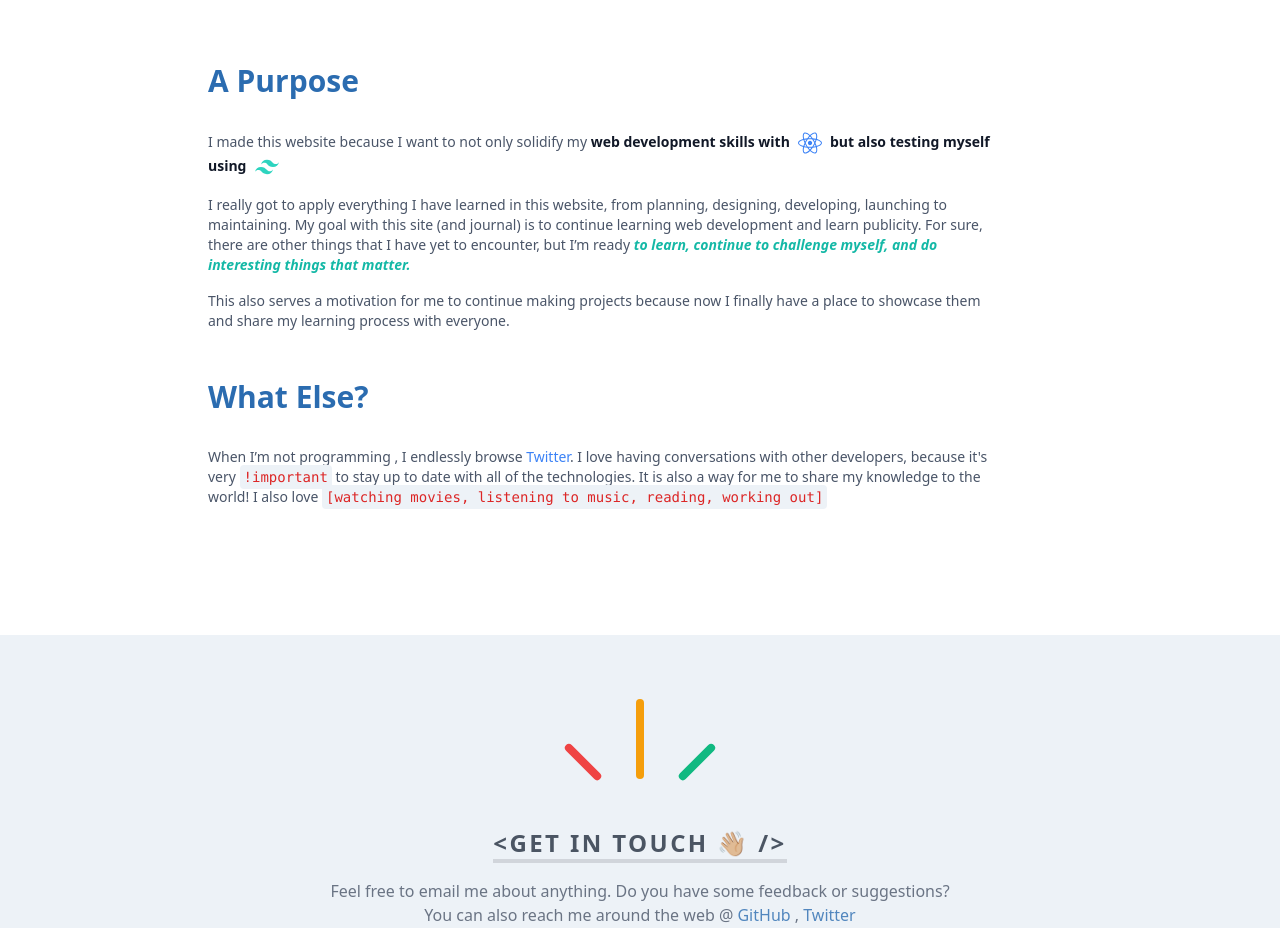
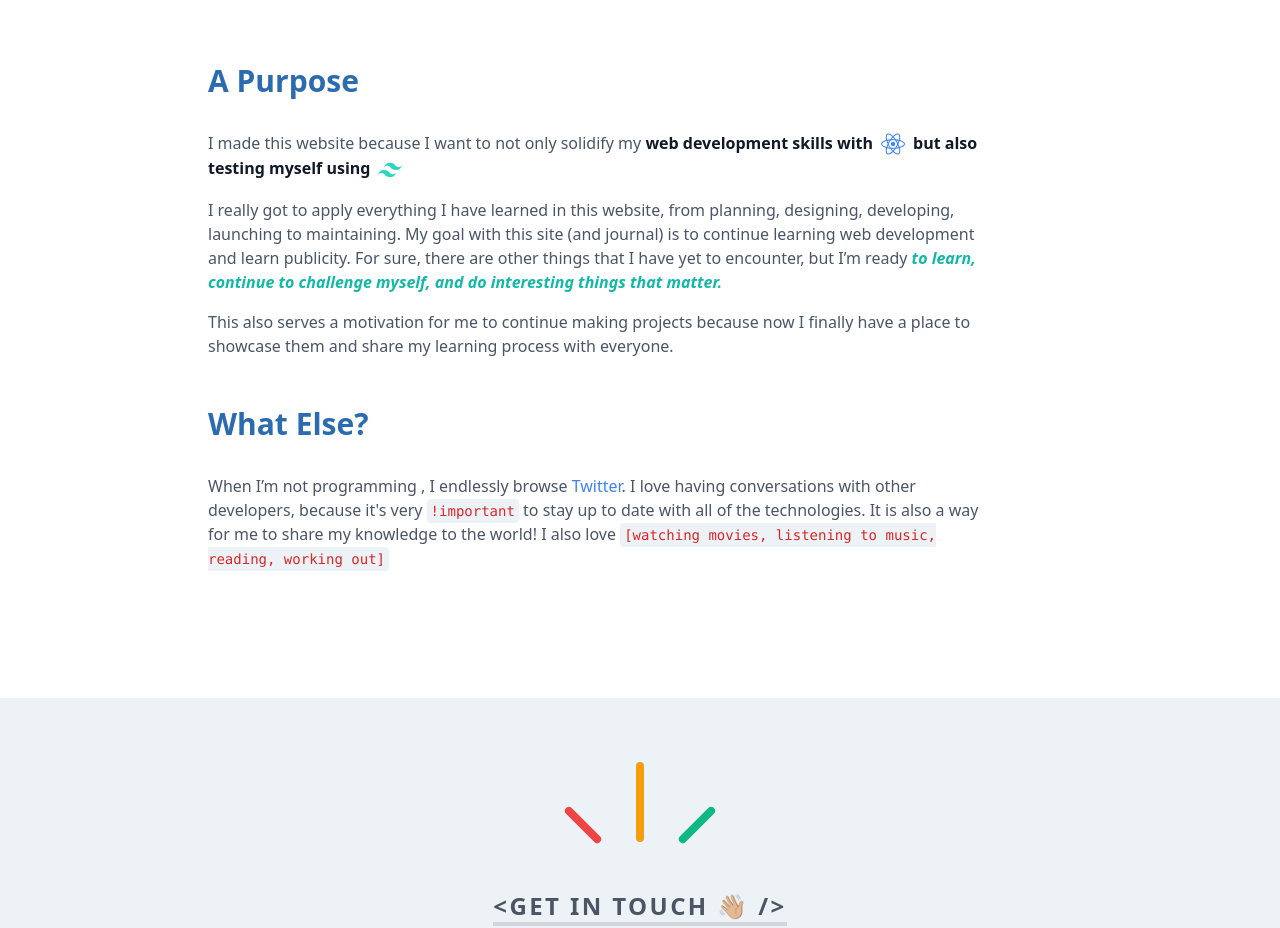
Before and after one commit to sonhoang95/personal-portfolio-v1, a React (Create React App) app: page /about in a window 1280 px wide. Shown: the part 880-1808 px from the top of the page. Built offline with nearby package versions, Linux system fonts and the light colour scheme.

Commit message:
increase font size on medium and large screen size on about me page

```diff
--- a/src/pages/Content.js
+++ b/src/pages/Content.js
@@ -10,7 +10,7 @@ export default function Content() {
           <h2 className="text-2xl lg:text-3xl font-bold text-accent mb-8">
             A Purpose
           </h2>
-          <p className="text-sm">
+          <p className="text-sm md:text-base lg:text-base">
             I made this website because I want to not only solidify my{" "}
             <span className="font-bold text-primary">
               web development skills with
@@ -23,7 +23,7 @@ export default function Content() {
               </span>
             </span>
           </p>
-          <p className="text-sm">
+          <p className="text-sm md:text-base lg:text-base">
             I really got to apply everything I have learned in this website,
             from planning, designing, developing, launching to maintaining. My
             goal with this site (and journal) is to continue learning web
@@ -34,7 +34,7 @@ export default function Content() {
               that matter.
             </strong>{" "}
           </p>
-          <p className="text-sm">
+          <p className="text-sm md:text-base lg:text-base">
             This also serves a motivation for me to continue making projects
             because now I finally have a place to showcase them and share my
             learning process with everyone.
@@ -47,7 +47,7 @@ export default function Content() {
             What Else?
           </h2>
 
-          <p className="text-sm">
+          <p className="text-sm md:text-base lg:text-base">
             When I’m not programming , I endlessly browse{" "}
             <a
               className="text-blue-500 hover:underline hover:text-blue-400"
--- a/src/pages/Main.js
+++ b/src/pages/Main.js
@@ -7,7 +7,7 @@ import Content from "./Content"
 export default function Main() {
   return (
     <>
-      <div className=" flex flex-col items-center w-11/12 ">
+      <div className=" flex flex-col items-center w-11/12 mx-auto lg:mx-0">
         <div className="text-lg space-y-12 text-secondary dark:text-gray-400 leading-relaxed mx-auto">
           <div className="mb-8">
             <Heading />
```
